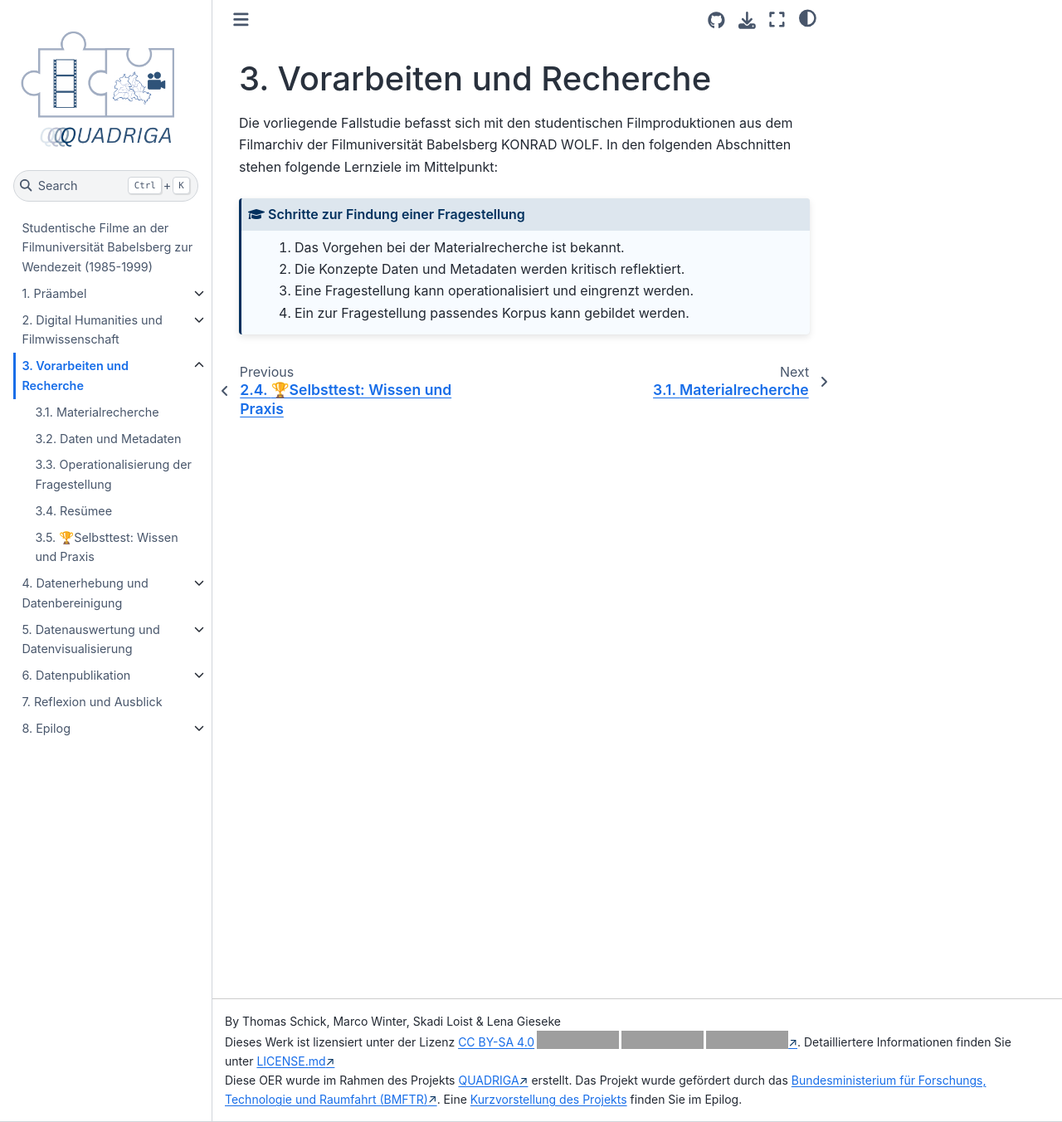
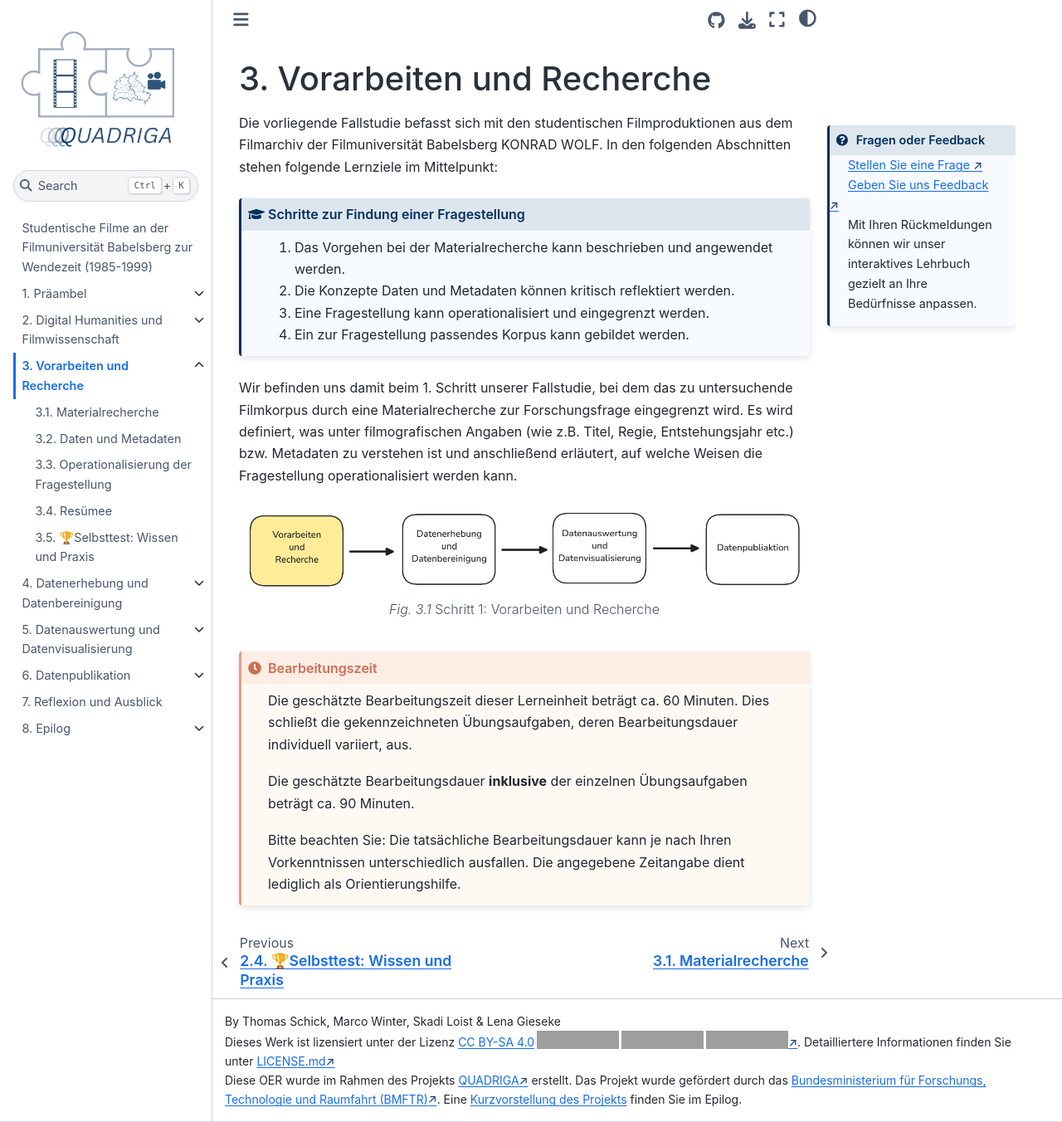
Before and after one commit to quadriga-dk/Bewegtes-Bild-Fallstudie-2, a Jupyter Book: the page built from recherche/toc.md, in a window 1280 px wide and 1352 px high. Shown: the whole window at 83% size. Built offline with Jupyter Book 1.0.4 settings and Sphinx 7.4.7 and the Sphinx Book theme 1.1.4, drawn with Linux system fonts in a browser that asks for light colours; grey boxes are pictures that could not be loaded.

Commit message:
update recherche/toc.md

`````diff
--- a/recherche/toc.md
+++ b/recherche/toc.md
@@ -1,10 +1,49 @@
 # Vorarbeiten und Recherche
+
+````{margin}
+```{admonition} Fragen oder Feedback
+:class: frage-feedback
+
+<a href="https://github.com/quadriga-dk/Bewegtes-Bild-Fallstudie-2/issues/new?assignees=&labels=question&projects=&template=frage.yml" class="external-link" target="_blank">
+    Stellen Sie eine Frage
+</a> <br>
+<a href="https://github.com/quadriga-dk/Bewegtes-Bild-Fallstudie-2/issues/new?assignees=&labels=feedback&projects=&template=feedback.yml" class="external-link" target="_blank">
+    Geben Sie uns Feedback
+</a>
+
+Mit Ihren Rückmeldungen können wir unser interaktives Lehrbuch gezielt an Ihre Bedürfnisse anpassen.
+
+```
+````
+
 Die vorliegende Fallstudie befasst sich mit den studentischen Filmproduktionen aus dem Filmarchiv der Filmuniversität Babelsberg KONRAD WOLF. In den folgenden Abschnitten stehen folgende Lernziele im Mittelpunkt:
 
 ```{admonition} Schritte zur Findung einer Fragestellung
 :class: lernziele
-1. Das Vorgehen bei der Materialrecherche ist bekannt.
-2. Die Konzepte Daten und Metadaten werden kritisch reflektiert.
-3. Eine Fragestellung kann operationalisiert und eingrenzt werden.
+1. Das Vorgehen bei der Materialrecherche kann beschrieben und angewendet werden.
+2. Die Konzepte Daten und Metadaten können kritisch reflektiert werden.
+3. Eine Fragestellung kann operationalisiert und eingegrenzt werden.
 4. Ein zur Fragestellung passendes Korpus kann gebildet werden.
 ```
+
+Wir befinden uns damit beim 1. Schritt unserer Fallstudie, bei dem das zu untersuchende Filmkorpus durch eine Materialrecherche zur Forschungsfrage eingegrenzt wird. Es wird definiert, was unter filmografischen Angaben (wie z.B. Titel, Regie, Entstehungsjahr etc.) bzw. Metadaten zu verstehen ist und anschließend erläutert, auf welche Weisen die Fragestellung operationalisiert werden kann.
+
+```{figure} ../assets/recherche/Grafik_Schritte_1.png
+---
+align: center
+width: 100%
+name: grafik_schritte_1
+alt: Grafik mit Darstellung der Schritte der OER. Der 1. Schritt ist farblich hervorgehoben.
+---
+Schritt 1: Vorarbeiten und Recherche
+```
+
+
+```{admonition} Bearbeitungszeit
+:class: zeitinfo
+Die geschätzte Bearbeitungszeit dieser Lerneinheit beträgt ca. 60 Minuten. Dies schließt die gekennzeichneten Übungsaufgaben, deren Bearbeitungsdauer individuell variiert, aus.
+
+Die geschätzte Bearbeitungsdauer **inklusive** der einzelnen Übungsaufgaben beträgt ca. 90 Minuten.
+
+Bitte beachten Sie: Die tatsächliche Bearbeitungsdauer kann je nach Ihren Vorkenntnissen unterschiedlich ausfallen. Die angegebene Zeitangabe dient lediglich als Orientierungshilfe.
+```
`````
Also changed, not shown: assets/recherche/Grafik_Schritte_1.png (added).
